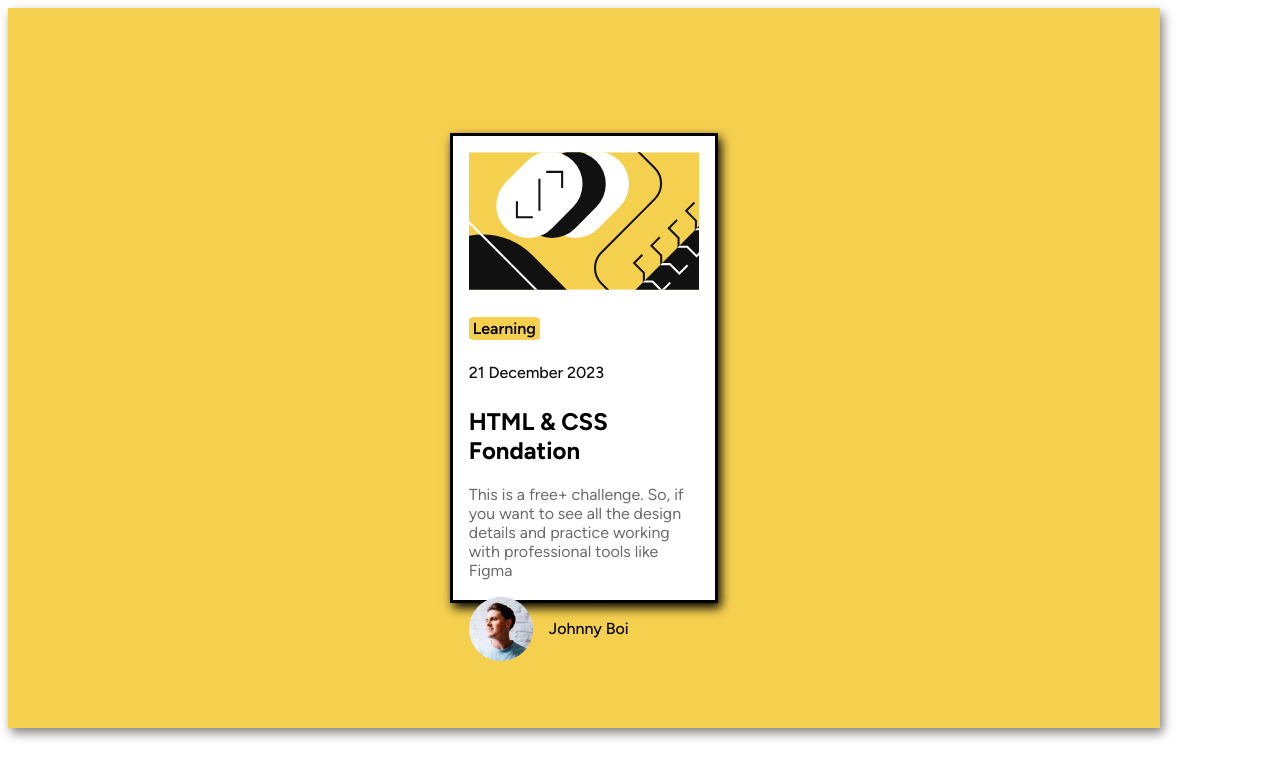
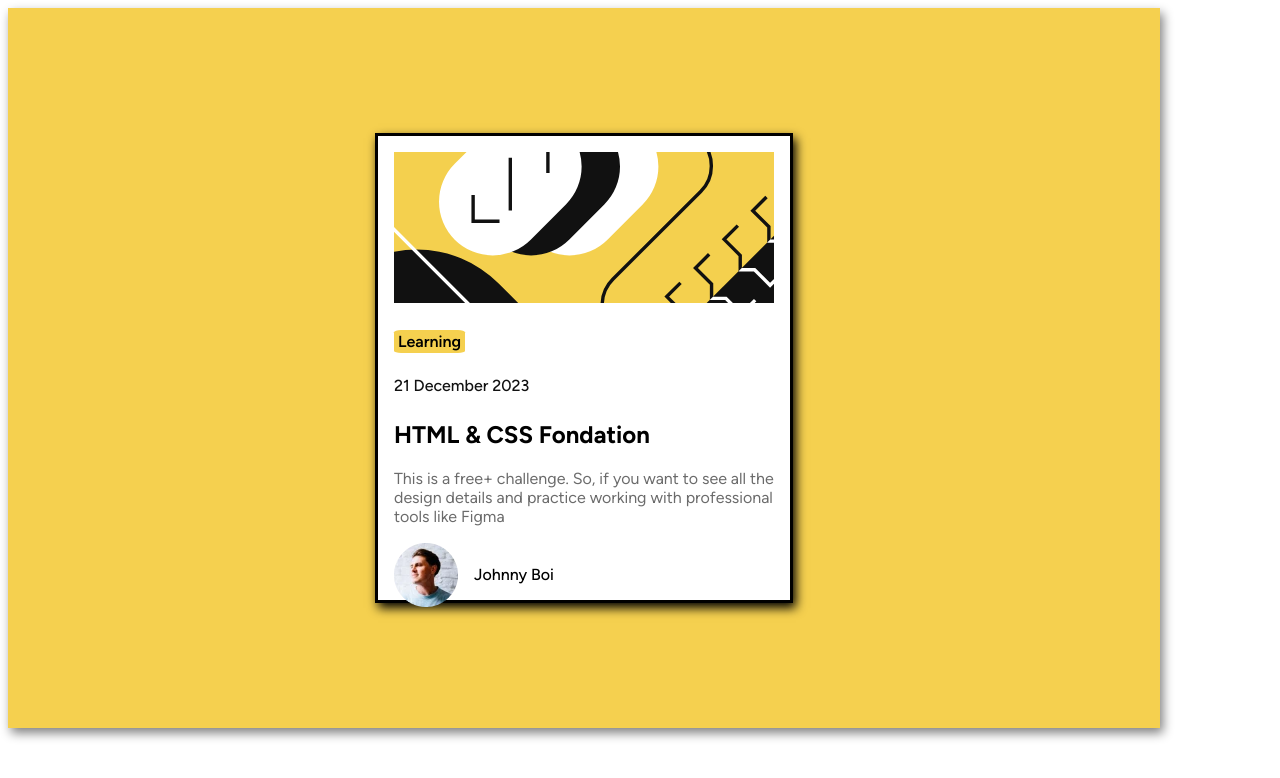
Before and after one commit to dserero/blog-preview-card-main, a plain HTML site: page index.html in a window 1280 px wide. Drawn offline with Linux system fonts and the light colour scheme.

Commit message:
Update styles.css

```diff
--- a/styles.css
+++ b/styles.css
@@ -14,7 +14,7 @@
 }
 
 .container {
-    width: 20%;
+    width: max(20%, 380px);
     height: 60%;
     padding: 1rem;
     background-color: white;
```
